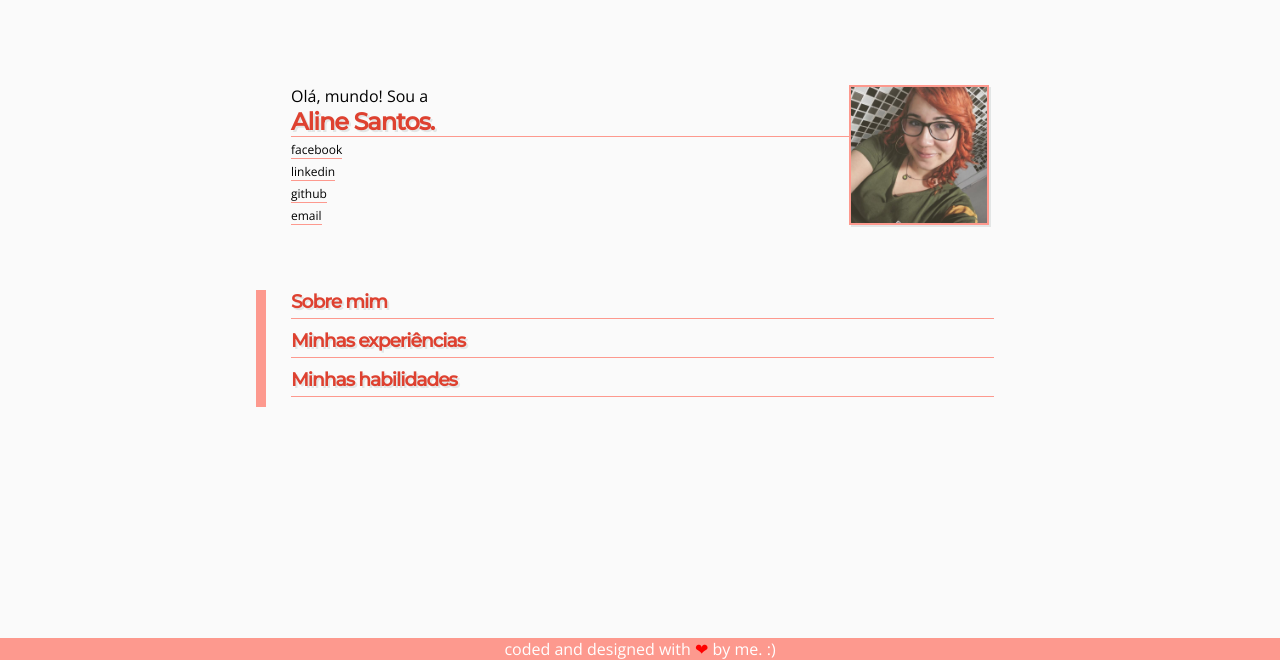
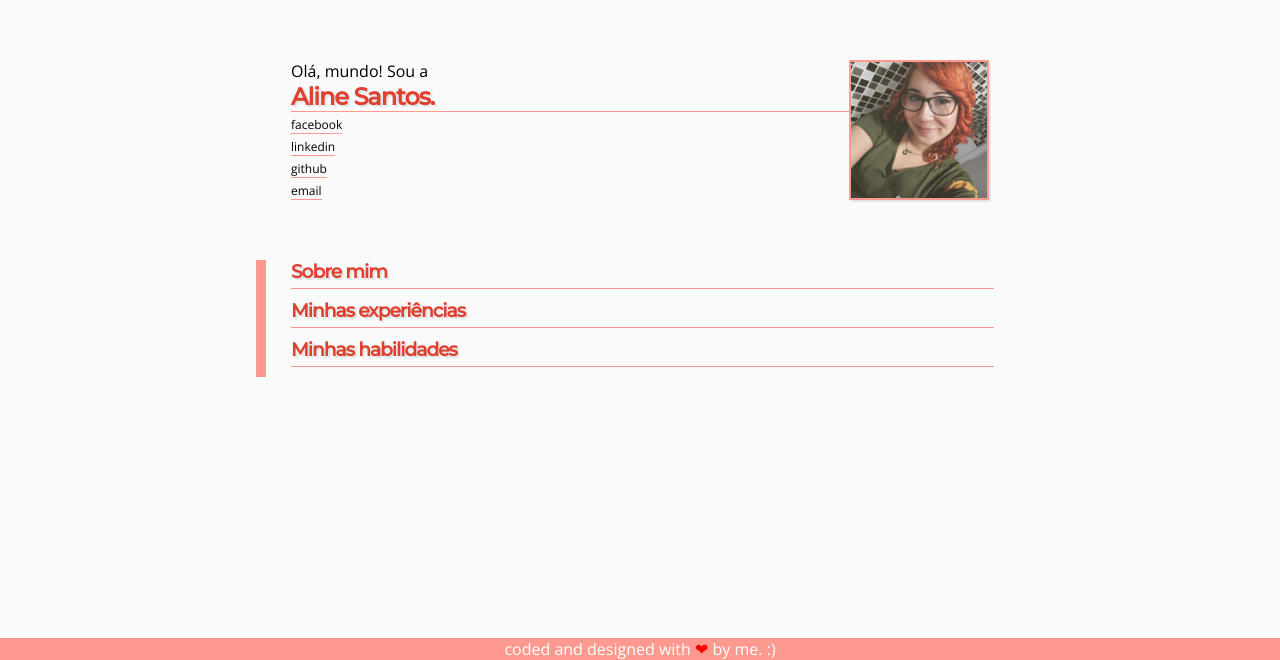
Before and after one commit to nikachuu/AvanadeAcademy-Portfolio, a website: page index.html in a window 1280 px wide. Shown: the part 140-800 px from the top of the page. Drawn offline with nearby package versions, Linux system fonts and the light colour scheme.

Commit message:
ajuste nos espaçamentos dos componentes

```diff
--- a/index.css
+++ b/index.css
@@ -41,7 +41,7 @@ body h2 {
 
 header {
     height: 200px;
-    padding: 25px 35px 0 35px;
+    padding: 0 35px 0 35px;
     width: 100%;
     display: flex;
     flex-direction: row-reverse;
@@ -95,7 +95,7 @@ header .header--intro .header--socialmedia a:hover {
 
 main {
     height: 100%;
-    padding: 30px 30px 85px 0;
+    padding: 0 30px 85px 0;
 }
 
 @media only screen and (min-width: 768px) {
```
